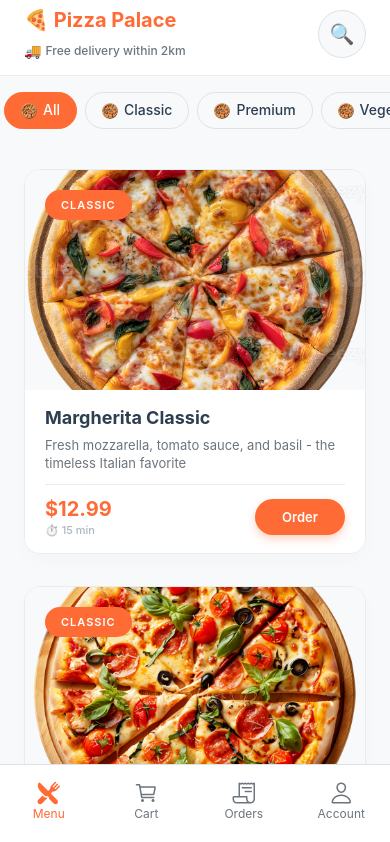
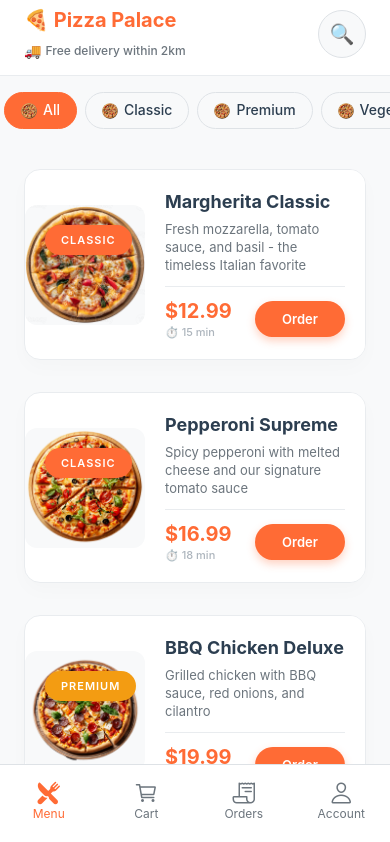
Before and after one commit to Asror-hub/pizza-app, a React Native app: screen /Home in a window 390 px wide. Shown: the top 842 px of the page. Built offline with nearby package versions, Linux system fonts and the light colour scheme.

Commit message:
Redesigned pizza card to horizontal layout - image and description on same line

```diff
--- a/src/components/PizzaCard.tsx
+++ b/src/components/PizzaCard.tsx
@@ -28,9 +28,11 @@ const CardContainer = styled.TouchableOpacity`
 
 const ImageContainer = styled.View`
   position: relative;
-  height: 220px;
+  width: 120px;
+  height: 120px;
   background-color: ${theme.colors.backgroundSecondary};
   overflow: hidden;
+  border-radius: 12px;
 `;
 
 const PizzaImage = styled.Image`
@@ -70,8 +72,10 @@ const CategoryText = styled.Text`
 `;
 
 const ContentContainer = styled.View`
-  padding: 16px 20px;
+  flex: 1;
+  padding: 20px;
   background-color: ${theme.colors.background};
+  justify-content: space-between;
 `;
 
 const PizzaName = styled.Text`
@@ -210,10 +214,11 @@ const PizzaCard: React.FC<PizzaCardProps> = ({ pizza, onAddToCart, onPress, inde
       }}
     >
       <CardContainer onPress={() => onPress(pizza)}>
+        <View style={{ flexDirection: 'row', alignItems: 'center' }}>
           <ImageContainer>
             <PizzaImage
               source={pizza.image}
-            resizeMode="cover"
+              resizeMode="contain"
             />
             <CategoryBadge category={pizza.category}>
               <CategoryText>{getCategoryLabel(pizza.category)}</CategoryText>
@@ -221,8 +226,10 @@ const PizzaCard: React.FC<PizzaCardProps> = ({ pizza, onAddToCart, onPress, inde
           </ImageContainer>
 
           <ContentContainer>
+            <View>
               <PizzaName>{pizza.name}</PizzaName>
               <PizzaDescription>{pizza.description}</PizzaDescription>
+            </View>
 
             <BottomRow>
               <PriceContainer>
@@ -237,6 +244,7 @@ const PizzaCard: React.FC<PizzaCardProps> = ({ pizza, onAddToCart, onPress, inde
               </Animated.View>
             </BottomRow>
           </ContentContainer>
+        </View>
       </CardContainer>
     </Animated.View>
   );
```
Lines whose indentation alone changed are shown as unchanged.
